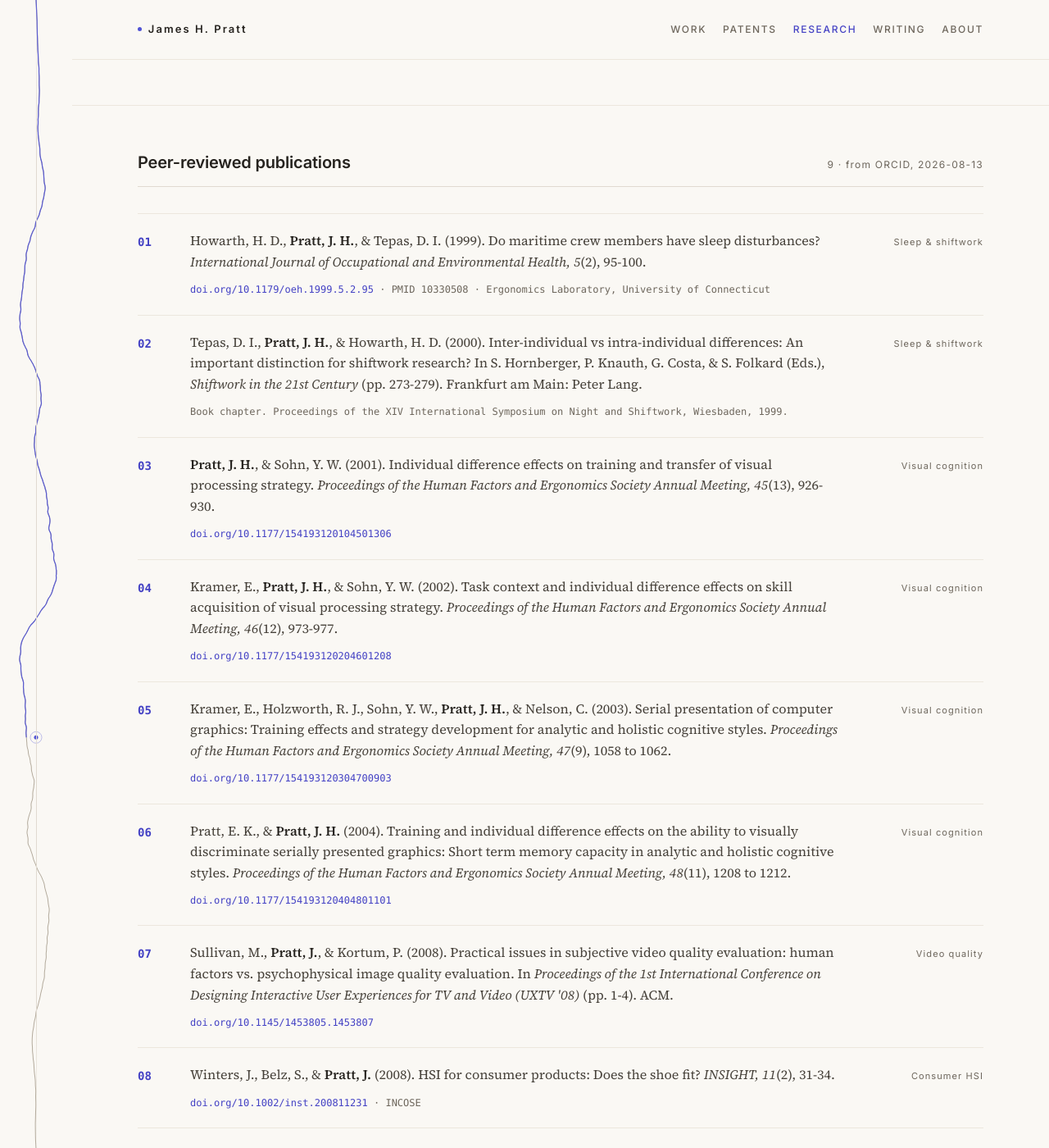
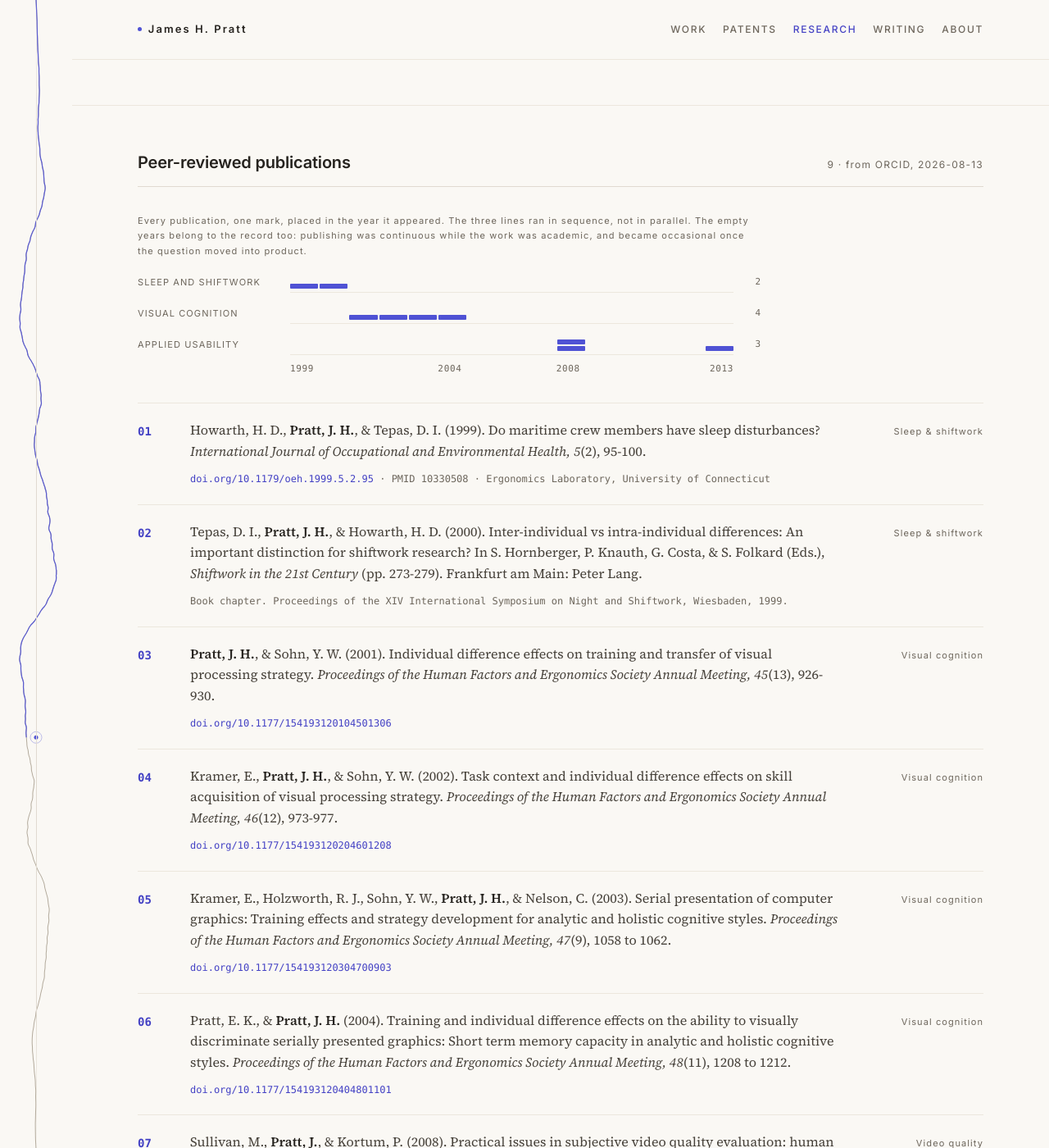
Before and after one commit to prattatx/prattatx.github.io, a Jekyll site: the page built from research/index.html, in a window 1280 px wide and 1400 px high, scrolled down 2107 px. Shown: the whole window at 82% size. Built offline with Jekyll 4.4.1, drawn with Linux system fonts in a browser that asks for light colours.

Commit message:
Draw the research record as three lines across time
/patents/ leads with the field; /research/ still opened with a numbered
list, which design.md flagged as the same problem at smaller scale.

Nine publications is a number you can already read as a list, so this is
not a unit chart trying to make nine look like a lot. The list's actual
failure is that it hides the shape. Sorted 01 to 09 it shows sequence but
not time, and the record has two features worth seeing: three research
lines that ran in sequence rather than in parallel, and the years between
them. Sleep and shiftwork 1999 to 2000, visual cognition 2001 to 2004,
then applied usability in 2008 and 2013. Six unbroken years while the
work was academic, then gaps at 2005 to 2007 and 2009 to 2012 as the
question moved into product. That is the argument the lede makes in
prose and the list could not support.

One lane per line, one mark per publication, placed in the year it
appeared. The marks stay a single accent deliberately: /patents/ already
uses fill, muted and outline to mean grant status, and reusing those
treatments for research line would make the two pages contradict each
other. The lane label carries identity instead.

No JavaScript. 358 marks needed generating; 9 are written out. The rows
below remain the complete record, so the drawing is aria-hidden with a
visually-hidden summary alongside.

Verified in Chrome at full width and against the narrow breakpoint.

```diff
--- a/assets/css/main.css
+++ b/assets/css/main.css
@@ -1614,7 +1614,100 @@ a {
 .post-body img { border-radius: var(--r-md); margin-bottom: var(--s6); }
 
 /* ============================================================
-   25. Portrait
+   25. Publication lanes
+   ============================================================ */
+
+/* --- the research record drawn ---
+   Nine publications is a number you can already read as a list, so this is
+   deliberately not a unit chart trying to make nine look like a lot. What
+   the numbered list cannot show is the shape: three research lines that ran
+   in sequence rather than in parallel, and the years between them. One lane
+   per line, one mark per publication, placed in the year it appeared. The
+   empty columns carry the argument the lede makes in prose.
+
+   The marks stay a single accent on purpose. /patents/ uses fill, muted and
+   outline to mean grant status, and reusing those three treatments here for
+   a different variable would make the two pages contradict each other. The
+   lane label carries the line identity instead, which is stronger than
+   colour anyway. */
+.lines { margin: var(--s5) 0 var(--s8); max-width: 760px; }
+.line-chart { display: grid; gap: var(--s4); margin-top: var(--s5); }
+.line-lane {
+  display: grid;
+  grid-template-columns: 170px minmax(0, 1fr) 2ch;
+  gap: var(--s4);
+  align-items: end;
+}
+.lane-name {
+  font-family: var(--font-ui);
+  font-size: var(--text-2xs);
+  letter-spacing: .1em;
+  text-transform: uppercase;
+  color: var(--text-3);
+  padding-bottom: 4px;
+}
+.lane-track {
+  display: grid;
+  grid-template-columns: repeat(15, 1fr);
+  grid-template-rows: 6px 6px;
+  gap: 2px;
+  align-content: end;
+  border-bottom: 1px solid var(--border-muted);
+  padding-bottom: 4px;
+}
+.lane-track i {
+  grid-row: 2;            /* marks sit on the baseline */
+  height: 6px;
+  border-radius: 1px;
+  background: var(--accent);
+}
+.lane-track i.stack { grid-row: 1; }   /* a second grant in the same year */
+.lane-count {
+  font-family: var(--font-mono);
+  font-size: var(--text-2xs);
+  color: var(--text-3);
+  font-variant-numeric: tabular-nums;
+  text-align: right;
+  padding-bottom: 4px;
+}
+.lines-axis {
+  display: grid;
+  grid-template-columns: 170px minmax(0, 1fr) 2ch;
+  gap: var(--s4);
+  margin-top: var(--s2);
+}
+.lines-axis .yrs {
+  grid-column: 2;
+  display: grid;
+  grid-template-columns: repeat(15, 1fr);
+  font-family: var(--font-mono);
+  font-size: var(--text-2xs);
+  letter-spacing: .06em;
+  color: var(--text-3);
+  font-variant-numeric: tabular-nums;
+}
+.lines-axis .yrs span { white-space: nowrap; }
+.lines-axis .yrs span:first-child { justify-self: start; }
+.lines-axis .yrs span:last-child  { justify-self: end; }
+
+/* Narrow: the label and its count share a line, the track runs full width
+   beneath them. Left to stack on its own the count reads as a stray numeral
+   floating under the timeline. */
+@media (max-width: 700px) {
+  .line-lane {
+    grid-template-columns: minmax(0, 1fr) auto;
+    gap: var(--s2) var(--s4);
+    align-items: baseline;
+  }
+  .lane-name  { grid-column: 1; grid-row: 1; padding-bottom: 0; }
+  .lane-count { grid-column: 2; grid-row: 1; padding-bottom: 0; }
+  .lane-track { grid-column: 1 / -1; grid-row: 2; }
+  .lines-axis { grid-template-columns: minmax(0, 1fr); }
+  .lines-axis .yrs { grid-column: 1; }
+}
+
+/* ============================================================
+   26. Portrait
    ============================================================ */
 
 /* The photograph is a near-black frame: bookshelf behind, black shirt in
--- a/research/index.html
+++ b/research/index.html
@@ -139,6 +139,57 @@ description: "Nine peer-reviewed publications spanning sleep and shiftwork measu
       <h2 class="label">Peer-reviewed publications</h2>
       <span class="count">9 &middot; from ORCID, 2026-08-13</span>
     </div>
+
+    <figure class="lines">
+      <figcaption class="hist-caption">
+        Every publication, one mark, placed in the year it appeared. The three lines ran in
+        sequence, not in parallel. The empty years belong to the record too: publishing was
+        continuous while the work was academic, and became occasional once the question moved
+        into product.
+      </figcaption>
+
+      <div class="line-chart" aria-hidden="true">
+        <div class="line-lane">
+          <span class="lane-name">Sleep and shiftwork</span>
+          <div class="lane-track">
+            <i style="grid-column:1"></i><i style="grid-column:2"></i>
+          </div>
+          <span class="lane-count">2</span>
+        </div>
+        <div class="line-lane">
+          <span class="lane-name">Visual cognition</span>
+          <div class="lane-track">
+            <i style="grid-column:3"></i><i style="grid-column:4"></i>
+            <i style="grid-column:5"></i><i style="grid-column:6"></i>
+          </div>
+          <span class="lane-count">4</span>
+        </div>
+        <div class="line-lane">
+          <span class="lane-name">Applied usability</span>
+          <div class="lane-track">
+            <i style="grid-column:10"></i><i class="stack" style="grid-column:10"></i>
+            <i style="grid-column:15"></i>
+          </div>
+          <span class="lane-count">3</span>
+        </div>
+      </div>
+
+      <div class="lines-axis" aria-hidden="true">
+        <div class="yrs">
+          <span style="grid-column:1">1999</span>
+          <span style="grid-column:6">2004</span>
+          <span style="grid-column:10">2008</span>
+          <span style="grid-column:15">2013</span>
+        </div>
+      </div>
+
+      <p class="visually-hidden">
+        Nine publications across three research lines. Sleep and shiftwork, two publications in
+        1999 and 2000. Visual cognition, four publications from 2001 to 2004. Applied usability,
+        three publications, two in 2008 and one in 2013. No publications between 2005 and 2007,
+        or between 2009 and 2012. The list below is the complete record.
+      </p>
+    </figure>
 
     <div class="rows">
 
```
